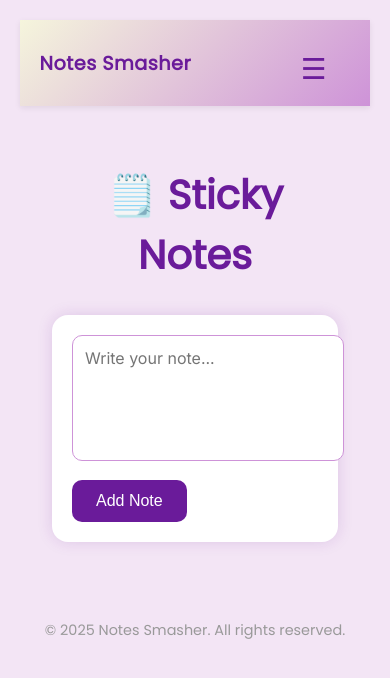
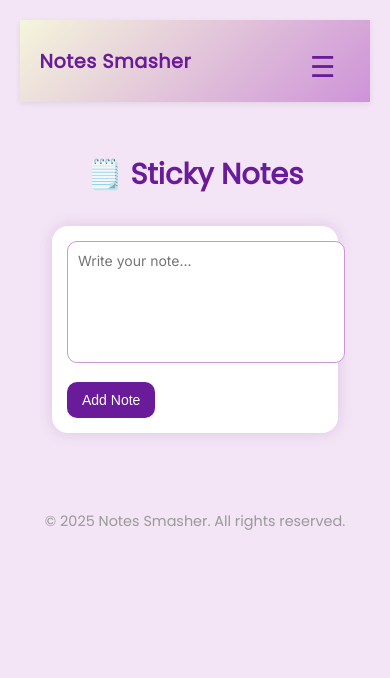
Before and after one commit to notessmasher765-wq/Notessmasher, a Flask app: page /sticky_notes in a window 390 px wide. Shown: the top 678 px of the page. Run offline with Flask 3, Linux system fonts and the light colour scheme; data that the repository does not hold is empty; some libraries are stand-ins or nearby versions.

Commit message:
Update sticky_notes.html

```diff
--- a/templates/sticky_notes.html
+++ b/templates/sticky_notes.html
@@ -1,8 +1,9 @@
+
 <!DOCTYPE html>
 <html lang="en">
 <head>
   <meta charset="UTF-8">
-  <title>Sticky Notes</title>
+  <title>Sticky Notes | StudySpark</title>
   <meta name="viewport" content="width=device-width, initial-scale=1.0">
   <link href="https://fonts.googleapis.com/css2?family=Inter:wght@400;600&display=swap" rel="stylesheet">
   <style>
@@ -11,7 +12,6 @@
       font-family: 'Inter', sans-serif;
       margin: 0;
       padding: 20px;
-      overflow: hidden;
     }
 
     .container {
@@ -22,13 +22,13 @@
     h1 {
       text-align: center;
       color: #6a1b9a;
-      font-size: 2.5rem;
+      font-size: clamp(1.8rem, 5vw, 2.5rem);
       margin-bottom: 30px;
     }
 
     form {
       background-color: #fff;
-      padding: 20px;
+      padding: clamp(15px, 3vw, 20px);
       border-radius: 16px;
       box-shadow: 0 0 15px rgba(106, 27, 154, 0.15);
       margin-bottom: 30px;
@@ -37,10 +37,10 @@
     textarea {
       width: 100%;
       height: 100px;
-      padding: 12px;
+      padding: clamp(10px, 2vw, 14px);
       border-radius: 10px;
       border: 1px solid #ce93d8;
-      font-size: 16px;
+      font-size: clamp(14px, 2vw, 16px);
       font-family: 'Inter', sans-serif;
       resize: none;
     }
@@ -50,9 +50,9 @@
       background-color: #6a1b9a;
       color: white;
       border: none;
-      padding: 12px 24px;
+      padding: clamp(10px, 2vw, 14px) clamp(15px, 3vw, 24px);
       border-radius: 10px;
-      font-size: 16px;
+      font-size: clamp(14px, 2vw, 16px);
       cursor: pointer;
       transition: background-color 0.3s;
     }
@@ -61,29 +61,36 @@
       background-color: #4a148c;
     }
 
+    /* Sticky Notes */
     .note {
       background-color: #c5e2ff;
       border-radius: 12px;
       box-shadow: 0 3px 8px rgba(0,0,0,0.08);
-      padding: 12px;
+      padding: clamp(8px, 2vw, 12px);
       position: absolute;
-      width: 200px;
+      width: clamp(150px, 25vw, 200px);
       cursor: grab;
       transition: transform 0.1s;
+      word-wrap: break-word;
+      touch-action: none; /* Prevents page scrolling while dragging on mobile */
     }
 
     .note p {
       margin: 0;
-      font-size: 15px;
+      font-size: clamp(12px, 1.8vw, 15px);
       color: #4a148c;
-      word-wrap: break-word;
+    }
+
+    @media (max-width: 500px) {
+      .note {
+        width: 45vw;
+      }
     }
   </style>
 </head>
 <body>
 
 {% extends "base.html" %}
-
 {% block title %}Sticky Notes | StudySpark{% endblock %}
 
 {% block content %}
@@ -102,49 +109,87 @@
   <p>{{ note.content }}</p>
 </div>
 {% endfor %}
+
 <script>
   const notes = document.querySelectorAll('.note');
   let draggedNote = null;
   let offsetX = 0;
   let offsetY = 0;
+  const gridSize = 20; // Adjust grid size as needed
+
+  function clampPosition(value, min, max) {
+    return Math.min(Math.max(value, min), max);
+  }
+
+  function snapToGrid(value) {
+    return Math.round(value / gridSize) * gridSize;
+  }
 
   notes.forEach(note => {
+    // Desktop drag
     note.addEventListener('mousedown', function (e) {
       draggedNote = note;
       offsetX = e.clientX - note.offsetLeft;
       offsetY = e.clientY - note.offsetTop;
       note.style.zIndex = 1000;
     });
+
+    // Mobile drag
+    note.addEventListener('touchstart', function (e) {
+      draggedNote = note;
+      const touch = e.touches[0];
+      offsetX = touch.clientX - note.offsetLeft;
+      offsetY = touch.clientY - note.offsetTop;
+      note.style.zIndex = 1000;
+    });
   });
 
-  document.addEventListener('mousemove', function (e) {
-    if (draggedNote) {
-      draggedNote.style.left = (e.clientX - offsetX) + 'px';
-      draggedNote.style.top = (e.clientY - offsetY) + 'px';
+  function moveNote(clientX, clientY) {
+    if (!draggedNote) return;
+    const maxX = window.innerWidth - draggedNote.offsetWidth;
+    const maxY = window.innerHeight - draggedNote.offsetHeight;
+    let newX = clampPosition(clientX - offsetX, 0, maxX);
+    let newY = clampPosition(clientY - offsetY, 0, maxY);
+
+    // Snap to grid
+    draggedNote.style.left = snapToGrid(newX) + 'px';
+    draggedNote.style.top = snapToGrid(newY) + 'px';
   }
+
+  document.addEventListener('mousemove', e => moveNote(e.clientX, e.clientY));
+  document.addEventListener('touchmove', e => {
+    e.preventDefault();
+    moveNote(e.touches[0].clientX, e.touches[0].clientY);
+  }, { passive: false });
+
+  document.addEventListener('mouseup', () => {
+    if (!draggedNote) return;
+    sendPosition(draggedNote);
+    draggedNote.style.zIndex = 1;
+    draggedNote = null;
   });
 
-  document.addEventListener('mouseup', function (e) {
-    if (draggedNote) {
-      const noteId = draggedNote.id.split('-')[1];
-      const x = parseInt(draggedNote.style.left);
-      const y = parseInt(draggedNote.style.top);
+  document.addEventListener('touchend', () => {
+    if (!draggedNote) return;
+    sendPosition(draggedNote);
+    draggedNote.style.zIndex = 1;
+    draggedNote = null;
+  });
 
-      // Send position update to backend
+  function sendPosition(note) {
+    const noteId = note.id.split('-')[1];
+    const x = parseInt(note.style.left);
+    const y = parseInt(note.style.top);
+
     fetch(`/update_position/${noteId}`, {
       method: 'POST',
       headers: { 'Content-Type': 'application/json' },
       body: JSON.stringify({ x, y })
     });
-
-      draggedNote.style.zIndex = 1;
-      draggedNote = null;
   }
-  });
 </script>
 
+
 {% endblock %}
-
-
 </body>
 </html>
```
Lines whose indentation alone changed are shown as unchanged.
